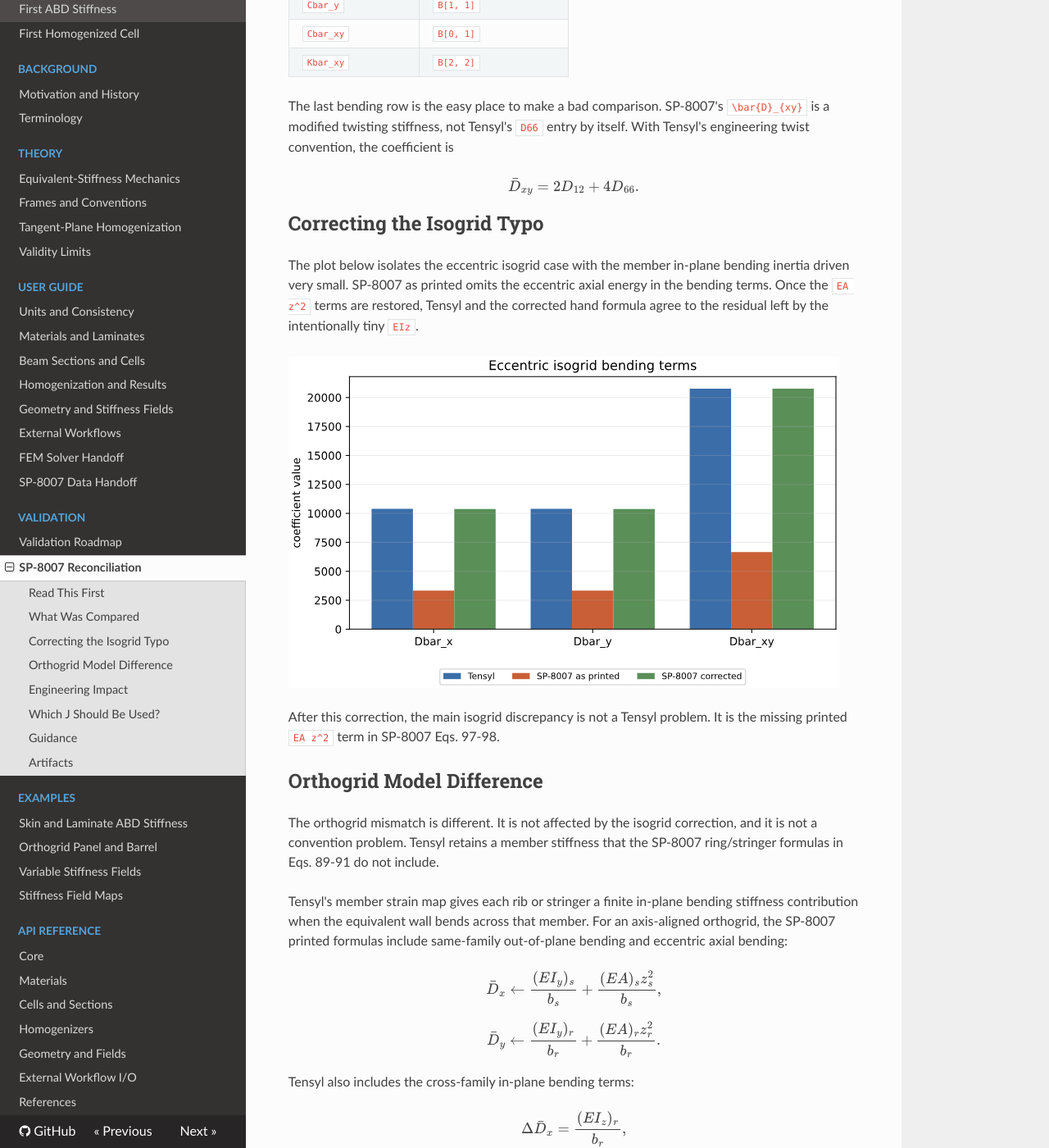
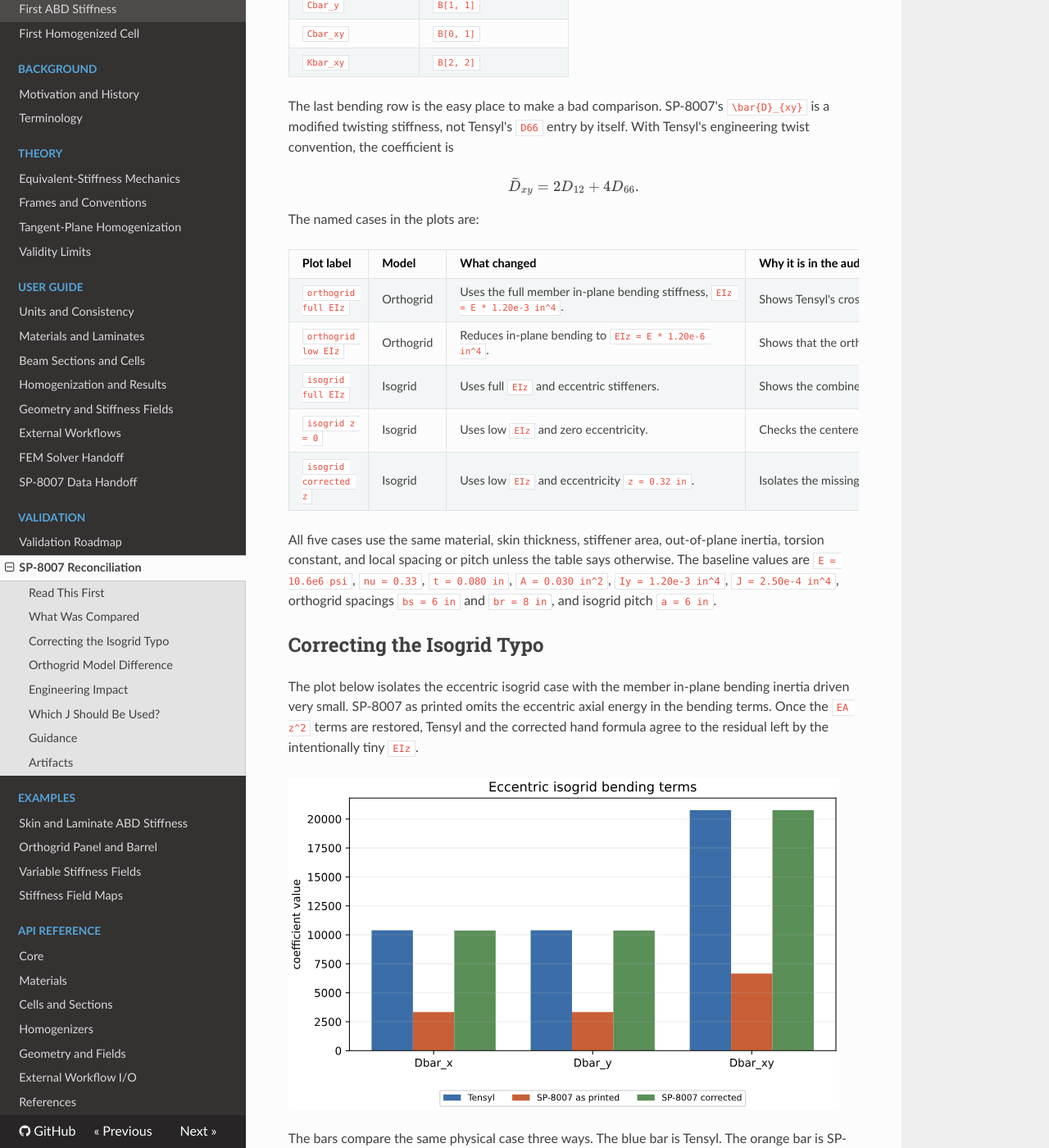
Before and after one commit to srogachev95/Tensyl, an MkDocs documentation site: the page built from docs/validation/sp8007-reconciliation.md, in a window 1280 px wide and 1400 px high, scrolled down 1601 px. Shown: the whole window at 82% size. Built offline with MkDocs 1.6.1, drawn with Linux system fonts in a browser that asks for light colours; nearby versions of some CDN libraries; some of the changed text lies outside the part shown.

Commit message:
Explain SP-8007 reconciliation plots

```diff
--- a/docs/validation/sp8007-reconciliation.md
+++ b/docs/validation/sp8007-reconciliation.md
@@ -90,6 +90,22 @@
 \bar{D}_{xy} = 2D_{12} + 4D_{66}.
 $$
 
+The named cases in the plots are:
+
+| Plot label | Model | What changed | Why it is in the audit |
+| --- | --- | --- | --- |
+| `orthogrid full EIz` | Orthogrid | Uses the full member in-plane bending stiffness, `EIz = E * 1.20e-3 in^4`. | Shows Tensyl's cross-family in-plane bending contribution. |
+| `orthogrid low EIz` | Orthogrid | Reduces in-plane bending to `EIz = E * 1.20e-6 in^4`. | Shows that the orthogrid bending mismatch collapses when the missing SP-8007 term is made small. |
+| `isogrid full EIz` | Isogrid | Uses full `EIz` and eccentric stiffeners. | Shows the combined effect of retained in-plane member bending and eccentric axial bending. |
+| `isogrid z = 0` | Isogrid | Uses low `EIz` and zero eccentricity. | Checks the centered-member isogrid limit where the printed and corrected SP-8007 formulas are the same. |
+| `isogrid corrected z` | Isogrid | Uses low `EIz` and eccentricity `z = 0.32 in`. | Isolates the missing `EA z^2` terms in SP-8007 Eqs. 97-98. |
+
+All five cases use the same material, skin thickness, stiffener area,
+out-of-plane inertia, torsion constant, and local spacing or pitch unless the
+table says otherwise. The baseline values are `E = 10.6e6 psi`, `nu = 0.33`,
+`t = 0.080 in`, `A = 0.030 in^2`, `Iy = 1.20e-3 in^4`, `J = 2.50e-4 in^4`,
+orthogrid spacings `bs = 6 in` and `br = 8 in`, and isogrid pitch `a = 6 in`.
+
 ## Correcting the Isogrid Typo
 
 The plot below isolates the eccentric isogrid case with the member in-plane
@@ -99,6 +115,11 @@
 `EIz`.
 
 ![SP-8007 isogrid correction](../assets/validation/sp8007-isogrid-correction.svg)
+
+The bars compare the same physical case three ways. The blue bar is Tensyl. The
+orange bar is SP-8007 exactly as printed. The green bar is SP-8007 with the
+`EA z^2` correction restored. The green and blue bars lie together because the
+missing printed term is the source of the large orange-bar gap.
 
 After this correction, the main isogrid discrepancy is not a Tensyl problem. It
 is the missing printed `EA z^2` term in SP-8007 Eqs. 97-98.
@@ -152,15 +173,34 @@
 
 ![SP-8007 coefficient deltas](../assets/validation/sp8007-term-errors.svg)
 
+This plot is a corrected-reference error plot. Bars at the bottom of the log
+axis are roundoff-level agreement. The remaining visible bars are bending terms.
+For the orthogrid full-`EIz` case, those bars are the cross-family in-plane
+bending terms retained by Tensyl and omitted by SP-8007 Eqs. 89-91. For the
+low-`EIz` cases, the bars collapse because the omitted term has been made small.
+
 The bending ratios show the same point more directly.
 
 ![SP-8007 bending ratios](../assets/validation/sp8007-bending-ratio.svg)
+
+This plot divides Tensyl's bending coefficients by the corrected SP-8007
+values. A ratio of `1.0` means the two calculations agree. The `orthogrid full
+EIz` case rises above `1.0` in `Dbar_x` and `Dbar_y` because Tensyl includes the
+rib and stringer cross-family `EIz` terms. The low-`EIz` and corrected-isogrid
+cases sit at `1.0` because the isolated formula error has been corrected and
+the retained member-bending residual has been made small.
 
 And the sweep below makes the mechanism explicit. As the member in-plane inertia
 is reduced relative to its out-of-plane inertia, the orthogrid bending mismatch
 collapses.
 
 ![SP-8007 in-plane bending sweep](../assets/validation/sp8007-inplane-bending-sweep.svg)
+
+The horizontal axis is the ratio `Iz / Iy` used for the stiffener section. Moving
+left makes the member closer to a blade with negligible in-plane bending. Moving
+right makes the member closer to a section with comparable in-plane and
+out-of-plane bending stiffness. The error grows with `Iz / Iy` because the
+missing SP-8007 contribution is proportional to `EIz`.
 
 ## Engineering Impact
 
@@ -226,6 +266,14 @@
 
 ![SP-8007 torsion sweep](../assets/validation/sp8007-torsion-sweep.svg)
 
+This plot does not choose a torsion model. It shows the consequence of the `J`
+value supplied to the member. The orthogrid line moves strongly because its
+modified twisting stiffness receives direct stringer and rib `GJ` terms. The
+isogrid line moves less in this synthetic case because the same coefficient also
+contains larger bending and corrected eccentric-axial contributions. A closed
+cell or restrained-warping model can move a real design along this axis by large
+factors.
+
 ## Guidance
 
 Use the SP-8007-style coefficients when a downstream classical
```
